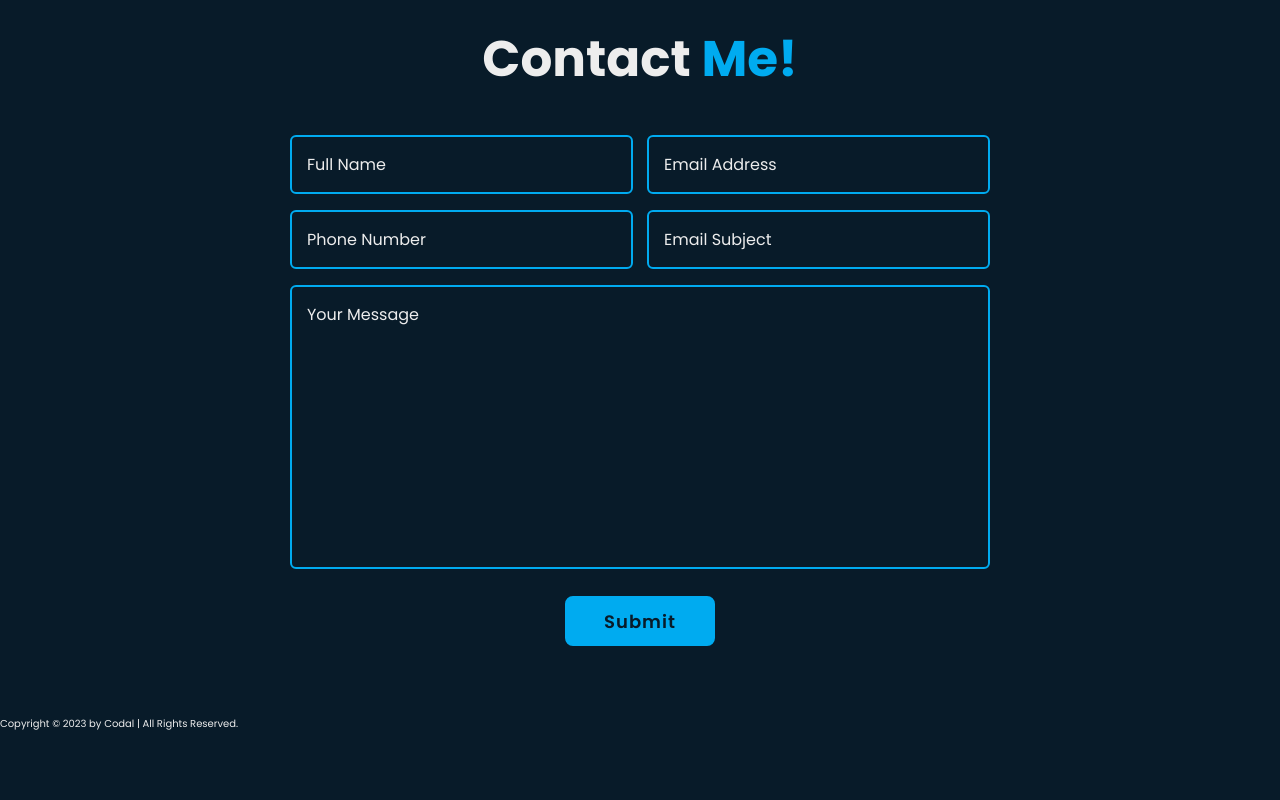
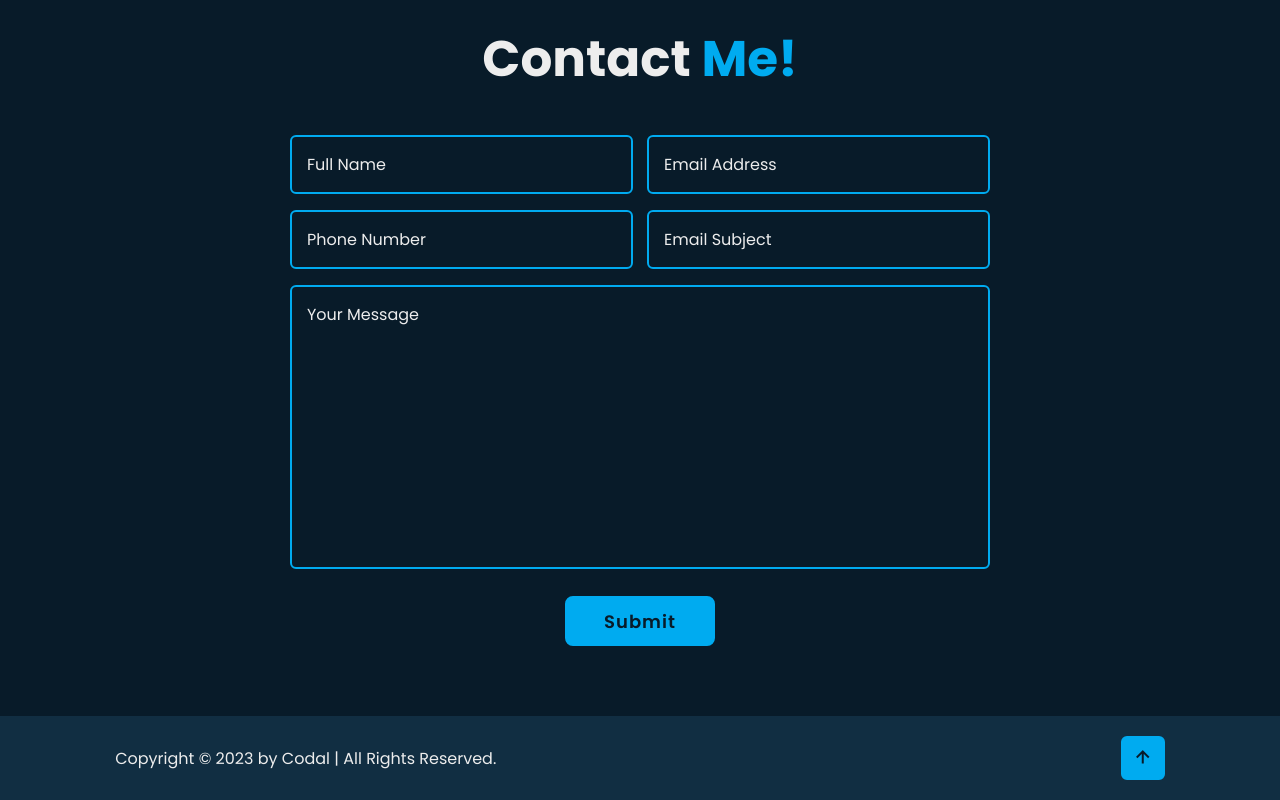
Before and after one commit to Oshada-Nethmina/personal-portfolio, a plain HTML site: page index.html in a window 1280 px wide. Shown: the part 3433-4233 px from the top of the page. Before the commit the page ends 4165 px from the top, so only its background shows below. Drawn offline with nearby package versions, Linux system fonts and the light colour scheme.

Commit message:
add changes for footer

```diff
--- a/index.html
+++ b/index.html
@@ -247,7 +247,7 @@
         </div>
 
         <div class="footer-iconTop">
-            <a href="#"><box-icon name='up-arrow-alt'></box-icon></a>
+            <a href="#"><i class='bx bx-up-arrow-alt'></i></a>
         </div>
     </footer>
 
--- a/style.css
+++ b/style.css
@@ -504,42 +504,48 @@
     width: 40%;
 }
 
-.contact{
+.contact {
     min-height: auto;
     padding-bottom: 7rem;
 }
-.contact form{
+
+.contact form {
     max-width: 70rem;
     margin: 0 auto;
     text-align: center;
 }
-.contact form .input-box{
+
+.contact form .input-box {
     position: relative;
     display: flex;
     justify-content: space-between;
     flex-wrap: wrap;
 }
-.contact form .input-box .input-field{
+
+.contact form .input-box .input-field {
     position: relative;
     width: 49%;
     margin: .8rem 0;
 }
+
 .contact form .input-box .input-field input,
-.contact form .textarea-field textarea{
+.contact form .textarea-field textarea {
     width: 100%;
     height: 100%;
-    padding: 1.5rem ;
+    padding: 1.5rem;
     font-size: 1.6rem;
     color: var(--text-color);
     background: transparent;
     border: .2rem solid var(--main-color);
     border-radius: .6rem;
 }
+
 .contact form .input-box .input-field input::placeholder,
 .contact form .textarea-field textarea::placeholder {
     color: var(--text-color);
 }
-.contact form .focus{
+
+.contact form .focus {
     position: absolute;
     top: 0;
     left: 0;
@@ -550,20 +556,53 @@
     z-index: -1;
     transition: .5s;
 }
+
 .contact form .input-box .input-field input:focus~.focus,
 .contact form .input-box .input-field input:valid~.focus,
 .contact form .textarea-field textarea:focus~.focus,
-.contact form .textarea-field textarea:valid~.focus{
+.contact form .textarea-field textarea:valid~.focus {
     width: 100%;
 }
-.contact form .textarea-field{
+
+.contact form .textarea-field {
     position: relative;
     margin: .8rem 0 2.7rem;
     display: flex;
 }
-.contact form .textarea-field textarea{
+
+.contact form .textarea-field textarea {
     resize: none;
 }
-.contact form .btn-box .btns .btn{
-   cursor: pointer;
+
+.contact form .btn-box .btns .btn {
+    cursor: pointer;
 }
+
+.footer {
+    display: flex;
+    justify-content: space-between;
+    align-items: center;
+    flex-wrap: wrap;
+    padding: 2rem 9%;
+    background: var(--second-bg-color);
+}
+
+.footer-text p {
+    font-size: 1.6rem;
+}
+
+.footer-iconTop a {
+    position: relative;
+    display: inline-flex;
+    justify-content: center;
+    align-items: center;
+    padding: .8rem;
+    background: var(--main-color);
+    border: .2rem solid var(--main-color);
+    border-radius: .6rem;
+}
+
+.footer-iconTop a i {
+    font-size: 2.4rem;
+    color: var(--bg-color);
+}
```
